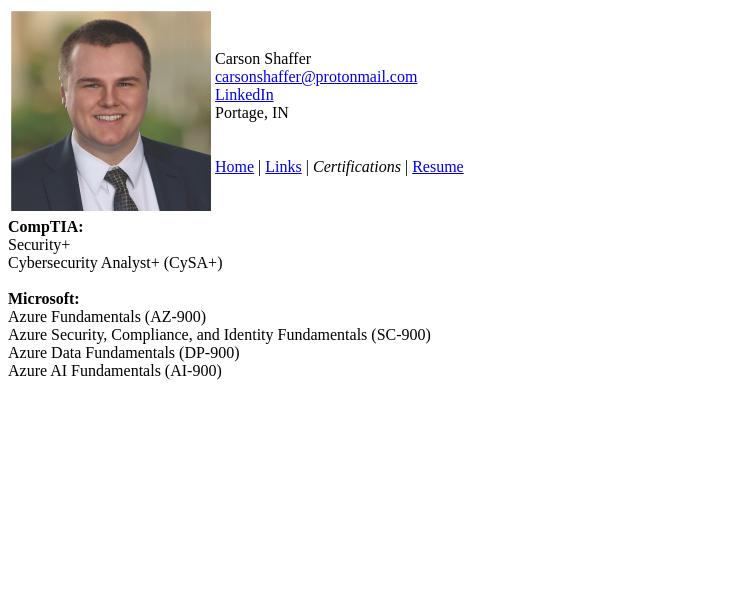
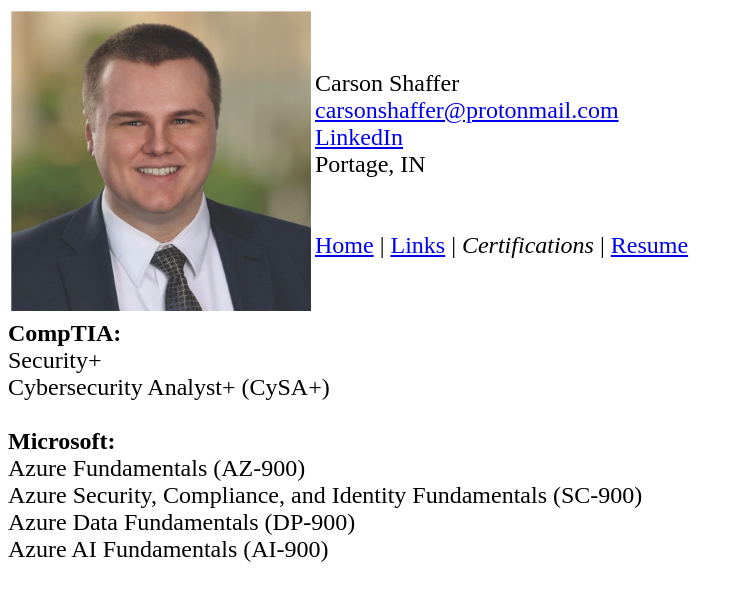
Before and after one commit to CarsonShaffer/CarsonShaffer.github.io, a plain HTML site: page certs.html in a window 1280 px wide. Shown: the whole page, without its empty margins (0-744 px from the left). Drawn offline with Linux system fonts and the light colour scheme.

Commit message:
Update certs.html

```diff
--- a/certs.html
+++ b/certs.html
@@ -8,11 +8,11 @@
       <link rel="icon" type="image/png" href="favicon.ico">
    </head>
 
-   <body>
+   <body style="font-size: 24px">
       <table>
          <tr>
             <td>
-               <img src="images/carson-shaffer.webp" alt="Headshot" width="200">
+               <img src="images/carson-shaffer.webp" alt="Headshot" width="300" height="300">
             </td>
             <td>
                Carson Shaffer<br>
```
